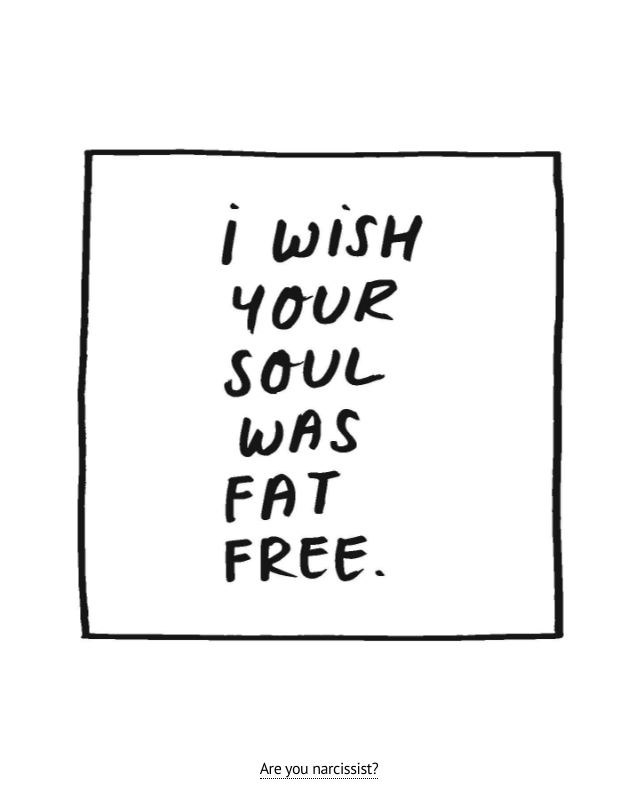
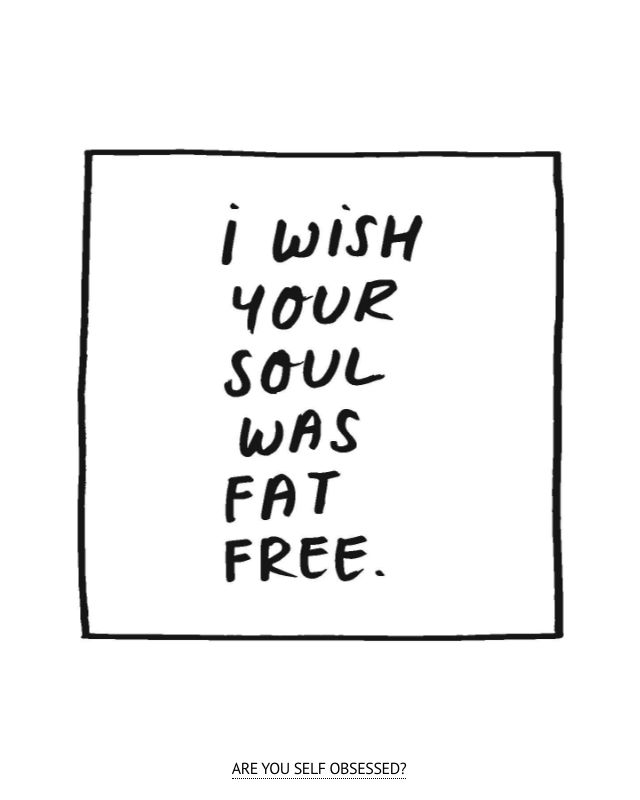
Before and after one commit to 1466154/1466154.github.io, a plain HTML site: page index.html in a window 1280 px wide. Shown: the whole page, without its empty margins (321-961 px from the left). Drawn offline with Linux system fonts and the light colour scheme.

Commit message:
Update index.html

```diff
--- a/index.html
+++ b/index.html
@@ -62,7 +62,7 @@ document.write(FirstPart + r + LastPart);
 				<!-- Footer -->
 
 				<footer id="footer">
-      <span class="copyright"> <a href="http://jakerenzella.github.io"> Are you narcissist?</a> </span>
+      <span class="copyright"> <a href="http://jakerenzella.github.io"> ARE YOU SELF OBSESSED?</a> </span>
      </footer>
 
 			</div>
```
